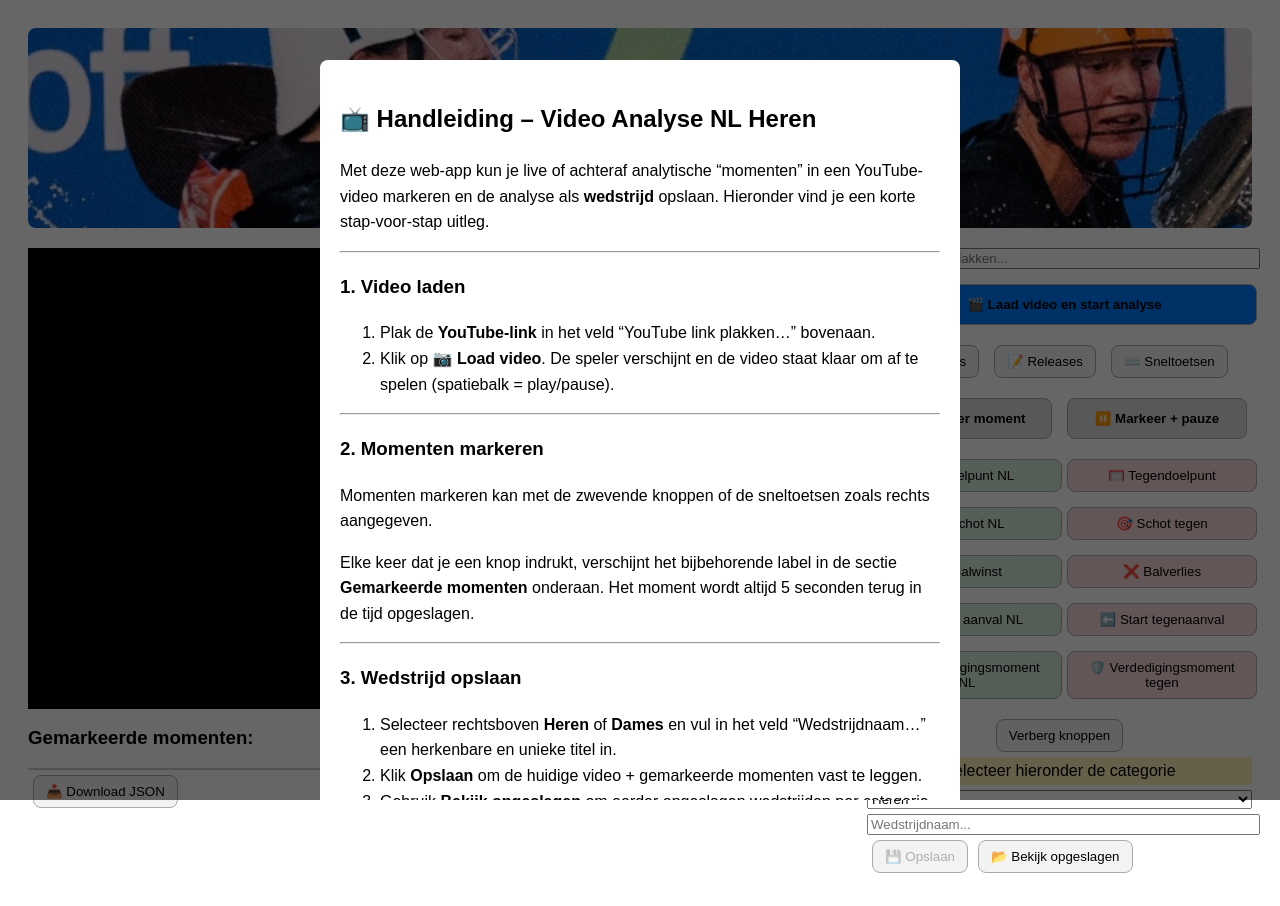
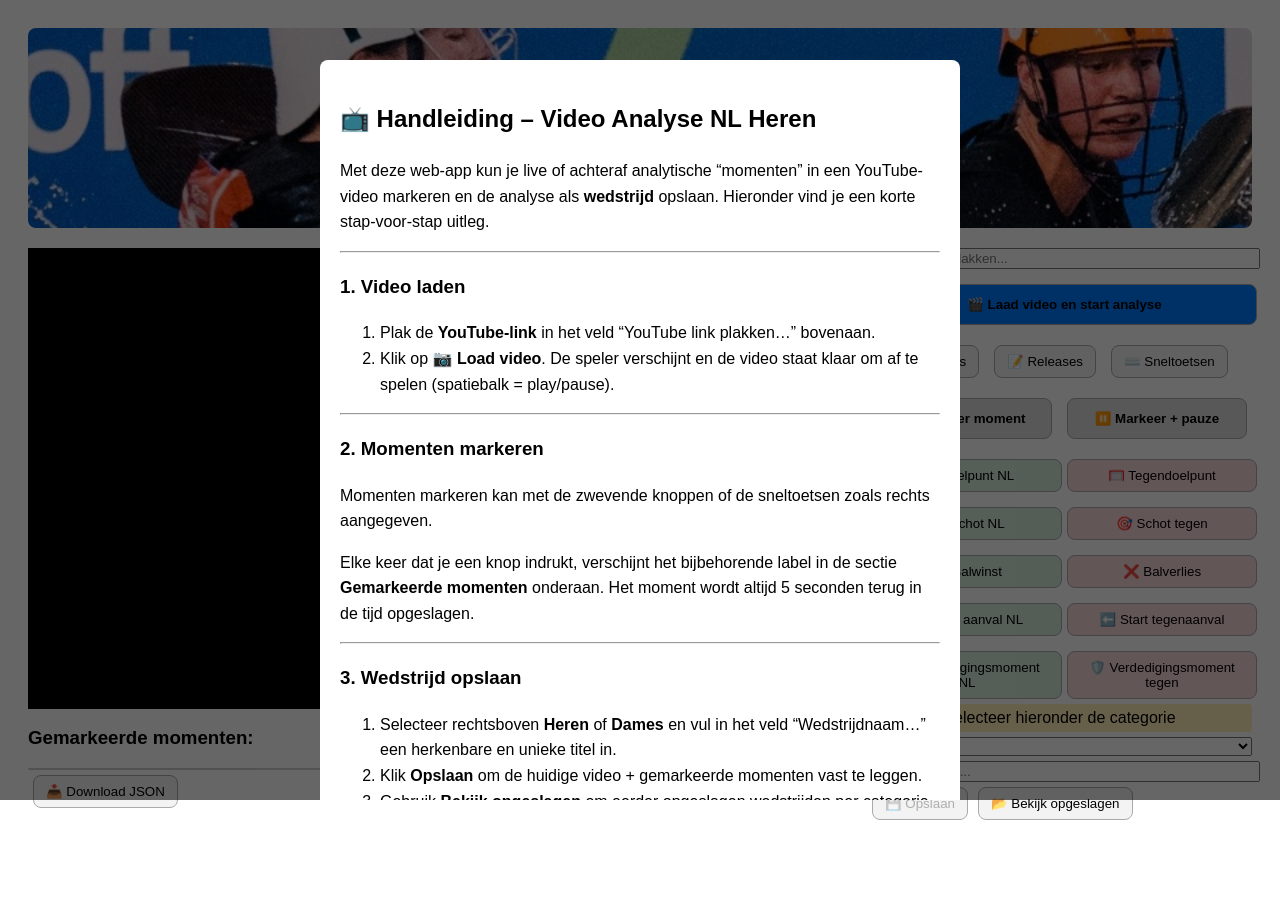
Before and after one commit to Sytsevdz/Video-Analyse-App, a React (Vite) app: page / in a window 1280 px wide. After the commit the page ends 853 px from the top, so only its background shows below. Built offline with nearby package versions, Linux system fonts and the light colour scheme.

Commit message:
Remove hide buttons and narrow sidebar

```diff
--- a/src/main.jsx
+++ b/src/main.jsx
@@ -249,7 +249,6 @@ const App = () => {
   const [table, setTable] = React.useState("matches_heren");
   const [deleteMatchName, setDeleteMatchName] = React.useState(null);
   const [deleteReason, setDeleteReason] = React.useState("");
-  const [showExtraButtons, setShowExtraButtons] = React.useState(true);
 
   const labels = [
     "Doelpunt NL",
@@ -474,8 +473,6 @@ const App = () => {
           ⏸️ Markeer + pauze
         </button>
       </div>
-      {showExtraButtons ? (
-        <>
       <div style={{ display: "grid", gridTemplateColumns: "1fr 1fr", gap: "5px" }}>
         <div style={{ display: "flex", flexDirection: "column", gap: "5px" }}>
           <button onClick={() => markMoment("Doelpunt NL")} style={{ ...buttonStyle("#d4edda"), width: "100%" }}>⚽ Doelpunt NL</button>
@@ -492,15 +489,6 @@ const App = () => {
           <button onClick={() => markMoment("Verdedigingsmoment tegen")} style={{ ...buttonStyle("#f8d7da"), width: "100%" }}>🛡️ Verdedigingsmoment tegen</button>
         </div>
       </div>
-          <div style={{ textAlign: "center", marginTop: 10 }}>
-            <button onClick={() => setShowExtraButtons(false)} style={buttonStyle()}>Verberg knoppen</button>
-          </div>
-        </>
-      ) : (
-        <div style={{ textAlign: "center" }}>
-          <button onClick={() => setShowExtraButtons(true)} style={buttonStyle()}>Toon knoppen</button>
-        </div>
-      )}
     </>
   );
 
@@ -542,7 +530,7 @@ const App = () => {
         </h1>
       </div>
       <div style={{ display: "flex", alignItems: "flex-start", gap: "20px", marginTop: 20 }}>
-        <div style={{ flex: 3 }}>
+        <div style={{ flex: 4 }}>
         <div style={{ position: "relative", paddingTop: "56.25%" }}>
           {!videoLoaded && (
             <div
```
Lines whose indentation alone changed are shown as unchanged.
